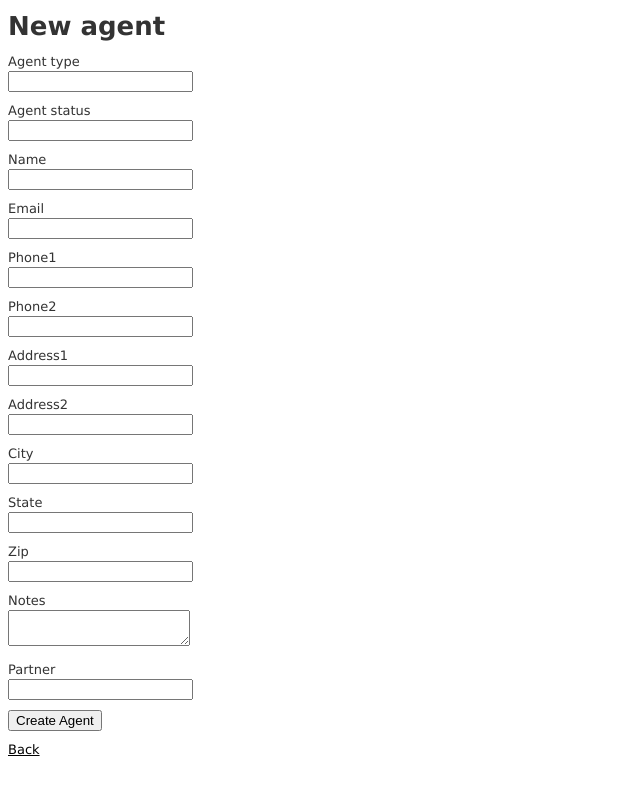
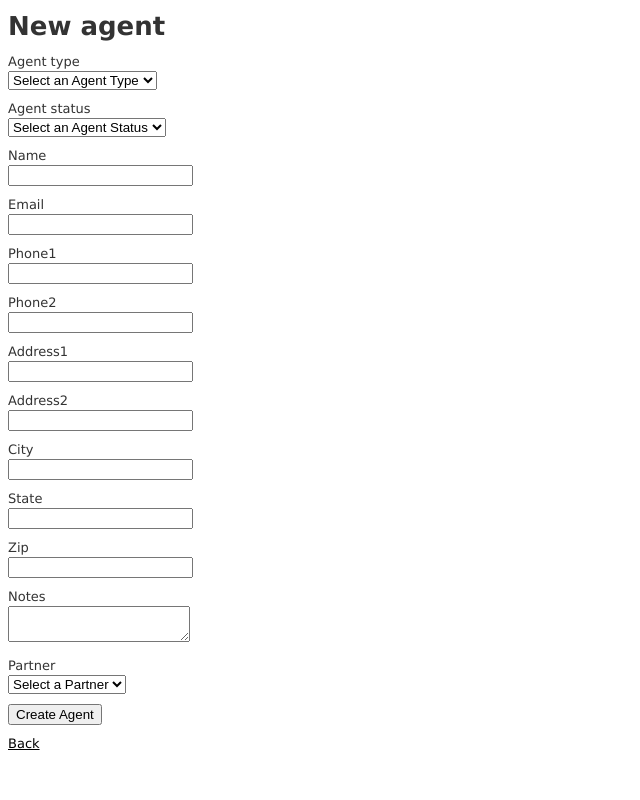
Before and after one commit to richeyrobert/lead_tracker, a Rails app: page /agents/new in a window 1280 px wide. Shown: the whole page, without its empty margins (0-640 px from the left). Run offline with Rails 7, Linux system fonts and the light colour scheme; the visitor is signed in with stand-in values (Sample User, id 1); data that the repository does not hold is empty; style sheets or scripts are compiled from the project's sources; parts of the project's set-up code (start-up, migrations or seed data) failed here and were passed over; some libraries are stand-ins or nearby versions.

Commit message:
work day commit

```diff
--- a/app/controllers/agents_controller.rb
+++ b/app/controllers/agents_controller.rb
@@ -1,4 +1,5 @@
 class AgentsController < ApplicationController
+  before_filter :authenticate
   # GET /agents
   # GET /agents.json
   def index
--- a/app/controllers/application_controller.rb
+++ b/app/controllers/application_controller.rb
@@ -1,3 +1,35 @@
 class ApplicationController < ActionController::Base
   protect_from_forgery
+
+  #before_filter :authenticate, :except => [:login, :session]
+
+  protected
+  #Returns the currently logged in user or nil is there is not one
+  def current_user
+  	return unless session[:user_id]
+  	@current_user ||= User.find_by_id(session[:user_id])
+  end
+
+  #make current_user available in template as a helper
+  helper_method :current_user
+
+  #filter method to enforce a login requirement
+  #apply as a before_filter on any controller you want to protect
+  def authenticate
+  	logged_in? ? true : access_denied
+  end
+
+  #predicate method to test fo logged_in user
+  def logged_in?
+  	current_user.is_a? User
+  end
+
+  #make Logged_in? availabe in templates as a helper
+  helper_method :logged_in?
+
+  def access_denied
+  	redirect_to login_path, :notice => "please Log in to continue" and return false
+  end
+
+
 end
--- a/app/controllers/partners_controller.rb
+++ b/app/controllers/partners_controller.rb
@@ -1,4 +1,5 @@
 class PartnersController < ApplicationController
+  before_filter :authenticate
   # GET /partners
   # GET /partners.json
   def index
--- a/app/controllers/users_controller.rb
+++ b/app/controllers/users_controller.rb
@@ -1,4 +1,6 @@
 class UsersController < ApplicationController
+
+  before_filter :authenticate
   # GET /users
   # GET /users.json
   def index
--- a/app/models/agent.rb
+++ b/app/models/agent.rb
@@ -2,5 +2,5 @@ class Agent < ActiveRecord::Base
   belongs_to :agent_type
   belongs_to :agent_status
   belongs_to :partner
-  attr_accessible :address1, :address2, :city, :email, :name, :notes, :phone1, :phone2, :state, :zip
+  attr_accessible :address1, :address2, :city, :email, :name, :notes, :phone1, :phone2, :state, :zip, :agent_type_id, :agent_status_id, :partner_id
 end
--- a/app/models/partner.rb
+++ b/app/models/partner.rb
@@ -1,5 +1,6 @@
 class Partner < ActiveRecord::Base
   belongs_to :partner_type
   belongs_to :partner_status
-  attr_accessible :address1, :address2, :city, :contact, :email, :name, :notes, :phone1, :phone2, :state, :taxid, :website, :zip
+  attr_accessible :address1, :address2, :city, :contact, :email, :name, :notes,
+  	:phone1, :phone2, :state, :taxid, :website, :zip, :partner_type_id, :partner_status_id
 end
--- a/app/models/partner_type.rb
+++ b/app/models/partner_type.rb
@@ -1,3 +1,3 @@
 class PartnerType < ActiveRecord::Base
-  attr_accessible :notes, :type
+  attr_accessible :notes, :partner_type
 end
--- a/app/models/user.rb
+++ b/app/models/user.rb
@@ -12,7 +12,7 @@ class User < ActiveRecord::Base
   						:presence => true,
   						:if => :password_required?
 
-  #before_save :encrypt_new_password
+  before_save :encrypt_new_password
 
   def self.authenticate(email, password)
   	user = find_by_email(email)
--- a/app/views/agents/_form.html.erb
+++ b/app/views/agents/_form.html.erb
@@ -13,11 +13,13 @@
 
   <div class="field">
     <%= f.label :agent_type %><br />
-    <%= f.text_field :agent_type %>
+    <%#= f.text_field :agent_type %>
+    <%= f.collection_select(:agent_type_id, AgentType.all, :id, :agent_type, :prompt => "Select an Agent Type") %>
   </div>
   <div class="field">
     <%= f.label :agent_status %><br />
-    <%= f.text_field :agent_status %>
+    <%#= f.text_field :agent_status %>
+    <%= f.collection_select(:agent_status_id, AgentStatus.all, :id, :status, :prompt => "Select an Agent Status") %>
   </div>
   <div class="field">
     <%= f.label :name %><br />
@@ -61,7 +63,8 @@
   </div>
   <div class="field">
     <%= f.label :partner %><br />
-    <%= f.text_field :partner %>
+    <%#= f.text_field :partner %>
+    <%= f.collection_select(:partner_id, Partner.all, :id, :name, :prompt => "Select a Partner") %>
   </div>
   <div class="actions">
     <%= f.submit %>
--- a/app/views/partner_types/_form.html.erb
+++ b/app/views/partner_types/_form.html.erb
@@ -12,8 +12,8 @@
   <% end %>
 
   <div class="field">
-    <%= f.label :type %><br />
-    <%= f.text_field :type %>
+    <%= f.label :partner_type %><br />
+    <%= f.text_field :partner_type %>
   </div>
   <div class="field">
     <%= f.label :notes %><br />
--- a/app/views/partner_types/index.html.erb
+++ b/app/views/partner_types/index.html.erb
@@ -2,7 +2,7 @@
 
 <table>
   <tr>
-    <th>Type</th>
+    <th>Partner type</th>
     <th>Notes</th>
     <th></th>
     <th></th>
@@ -11,7 +11,7 @@
 
 <% @partner_types.each do |partner_type| %>
   <tr>
-    <td><%= partner_type.type %></td>
+    <td><%= partner_type.partner_type %></td>
     <td><%= partner_type.notes %></td>
     <td><%= link_to 'Show', partner_type %></td>
     <td><%= link_to 'Edit', edit_partner_type_path(partner_type) %></td>
--- a/app/views/partner_types/show.html.erb
+++ b/app/views/partner_types/show.html.erb
@@ -1,8 +1,8 @@
 <p id="notice"><%= notice %></p>
 
 <p>
-  <b>Type:</b>
-  <%= @partner_type.type %>
+  <b>Partner type:</b>
+  <%= @partner_type.partner_type %>
 </p>
 
 <p>
--- a/app/views/partners/_form.html.erb
+++ b/app/views/partners/_form.html.erb
@@ -13,11 +13,13 @@
 
   <div class="field">
     <%= f.label :partner_type %><br />
-    <%= f.text_field :partner_type %>
+    <%#= f.text_field :partner_type %>
+    <%= f.collection_select(:partner_type_id, PartnerType.all, :id, :partner_type, :prompt => "Select a Partner Type") %>
   </div>
   <div class="field">
     <%= f.label :partner_status %><br />
-    <%= f.text_field :partner_status %>
+    <%#= f.text_field :partner_status %>
+    <%= f.collection_select(:partner_status_id, PartnerStatus.all, :id, :status, :prompt => "Select a Partner Status") %>
   </div>
   <div class="field">
     <%= f.label :name %><br />
--- a/config/routes.rb
+++ b/config/routes.rb
@@ -1,4 +1,7 @@
 LeadTracker::Application.routes.draw do
+
+  resources :partner_types
+
 
   resource :session
 
@@ -66,9 +69,6 @@ LeadTracker::Application.routes.draw do
   resources :agent_types
 
 
-  resources :partner_types
-
-
   # The priority is based upon order of creation:
   # first created -> highest priority.
 
```
Also changed, not shown: db/migrate/20121116193603_create_partner_types.rb (deleted, +0 -10 lines), test/fixtures/partner_types.yml (+2 -2 lines), test/functional/partner_types_controller_test.rb (+2 -2 lines), db/schema.rb.
